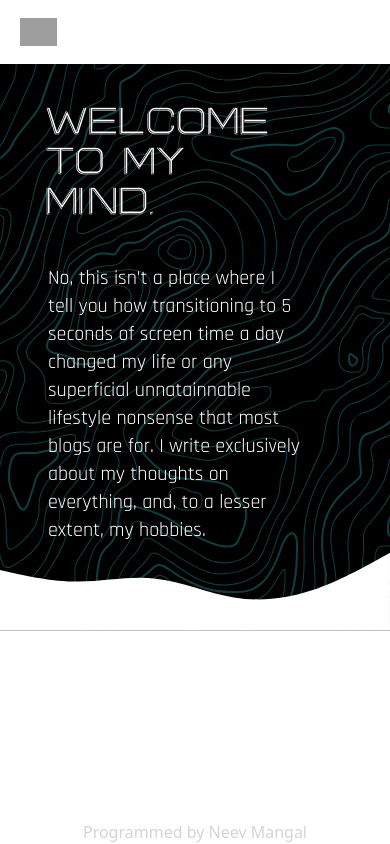
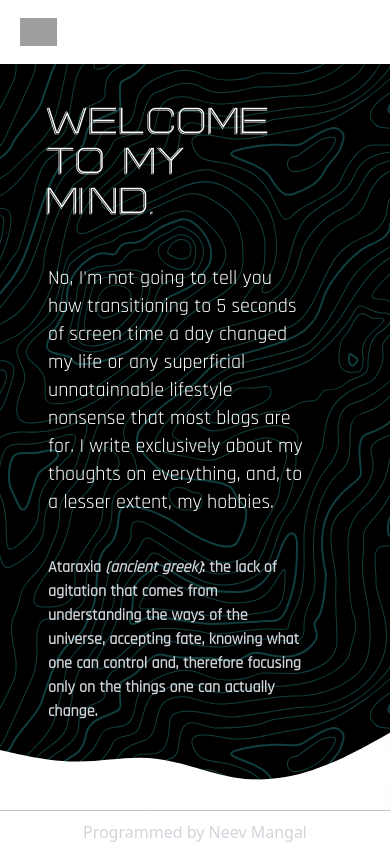
Before and after one commit to ccans/neevmangalofficial, a Next.js app: page /blog in a window 390 px wide. Built offline with nearby package versions, Linux system fonts and the light colour scheme; grey boxes are pictures that could not be loaded.

Commit message:
changes, fix mobile of blog page

```diff
--- /dev/null
+++ b/components/BlogComponents/BlogCardContainer.js
@@ -0,0 +1,9 @@
+function BlogCardContainer() {
+    return (
+        <div>
+
+        </div>
+    )
+}
+
+export default BlogCardContainer
--- a/components/BlogStripe.js
+++ b/components/BlogStripe.js
@@ -37,9 +37,28 @@ function BlogStripe() {
                 }
 
             }}>
-                <h3  className="lg:text-3xl md:text-2xl text-xl" style={{fontFamily: "Rajdhani", maxWidth: "75%"}}> No, this isn’t a place where I tell you how transitioning to 5 seconds of screen time a day changed my life or any superficial unnatainnable lifestyle nonsense that most blogs are for. I write exclusively about my thoughts on everything, and, to a lesser extent, my hobbies.
+                <h3  className="lg:text-3xl md:text-2xl text-xl" style={{fontFamily: "Rajdhani", maxWidth: "75%"}}> No, I'm not going to tell you how transitioning to 5 seconds of screen time a day changed my life or any superficial unnatainnable lifestyle nonsense that most blogs are for. I write exclusively about my thoughts on everything, and, to a lesser extent, my hobbies.
 
 </h3>
+
+
+            </motion.div>
+            <motion.div className="text-white mt-10" initial="hidden" animate="visible" variants={{
+                hidden: {
+                    translateY: 200,
+                    opacity: 0
+                },
+                visible: {
+                    translateY: 0,
+                    opacity: 1,
+                    transition: {
+                        delay: .8,
+                        duration: .7
+                    }
+                }
+
+            }}>
+            <h4 className="lg:text-xl md:text-lg text-md font-semibold mt-4 text-gray-300" style={{fontFamily: "Rajdhani", maxWidth: "75%"}}> Ataraxia <em>(ancient greek)</em>: the lack of agitation that comes from understanding the ways of the universe, accepting fate, knowing what one can control and, therefore focusing only on the things one can actually change. </h4>
 
             </motion.div>
 
```
